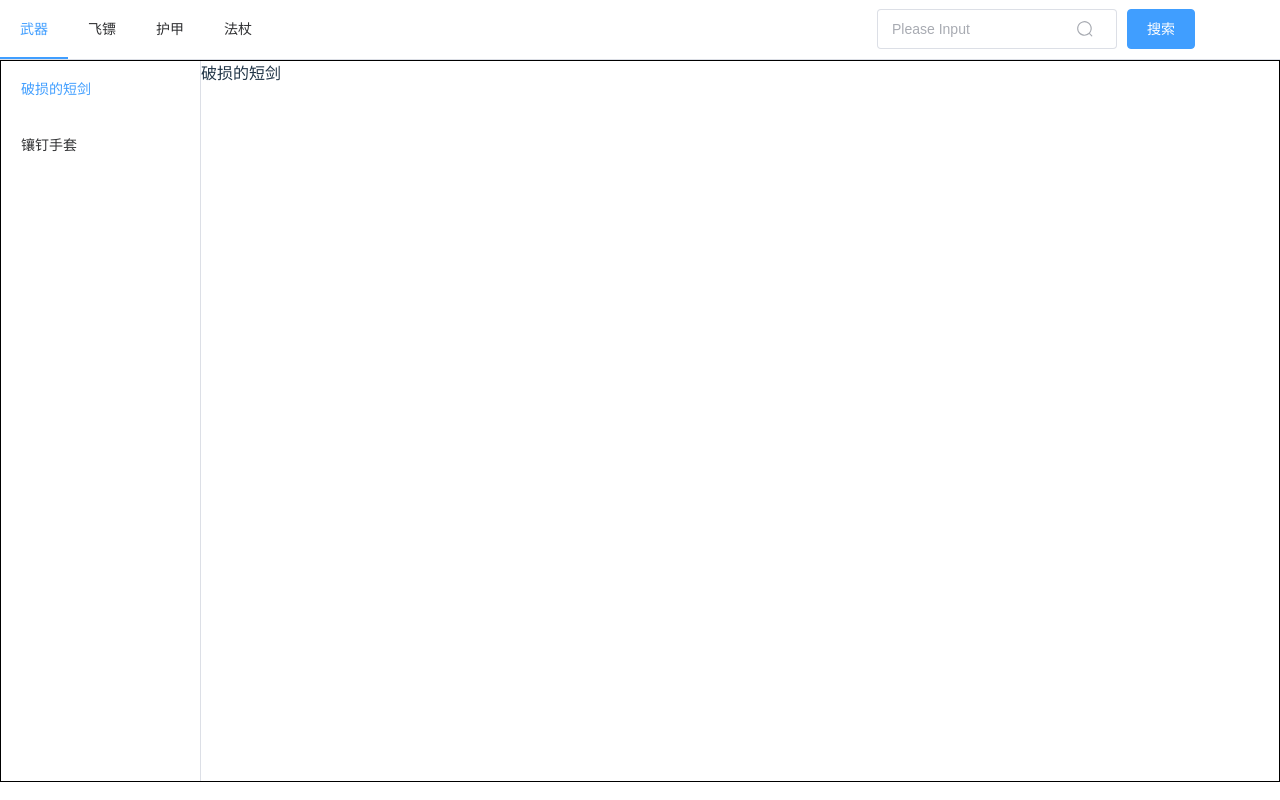
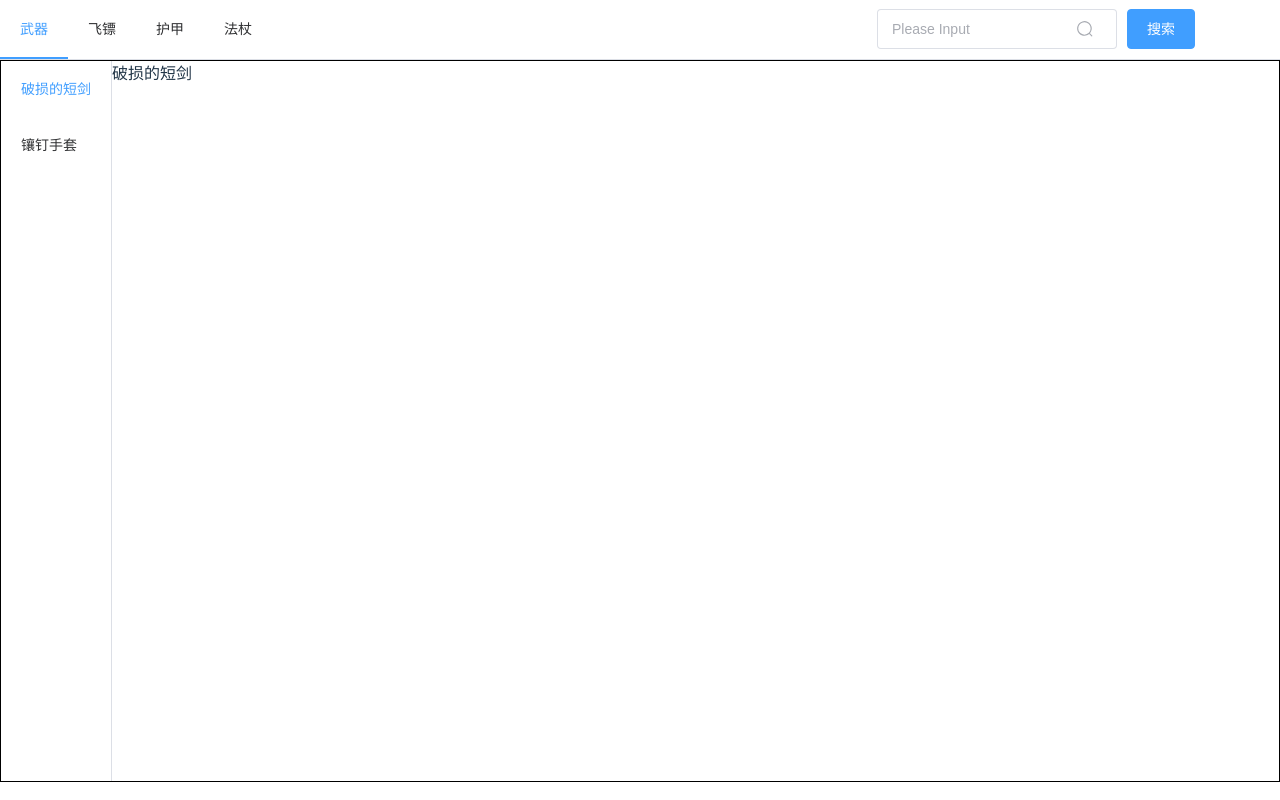
Before and after one commit to zgm2003/spd, a Vue app: page /weapon/WornShortsword in a window 1280 px wide. Built offline with nearby package versions, Linux system fonts and the light colour scheme.

Commit message:
第二次提交，更改

```diff
--- a/src/views/WeaponView.vue
+++ b/src/views/WeaponView.vue
@@ -42,7 +42,7 @@ export default {
 
   .left {
    .el-menu{
-     width: 200px;
+     width: auto;
      height: 90vh;
    }
   }
```
